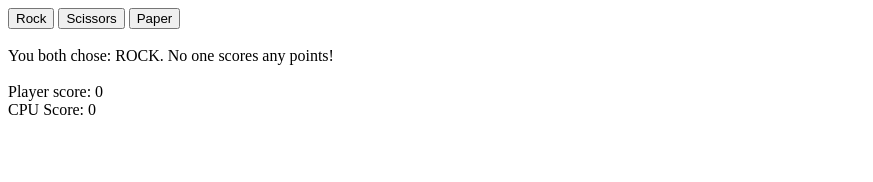
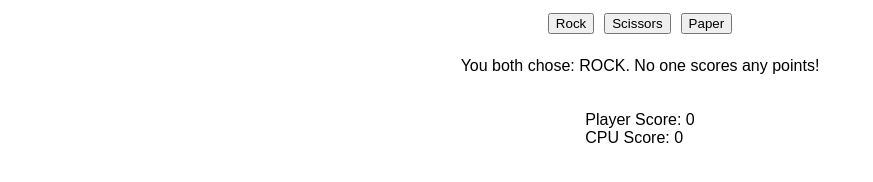
Before and after one commit to Ibrahim-Wasti/rock-papr-scissor, a plain HTML site: page index.html in a window 1280 px wide. Both pictures are taken after a click on the button "Rock". Shown: the whole page, without its empty margins (0-873 px from the left). Drawn offline with Linux system fonts and the light colour scheme.

Commit message:
Add styling elements and change index accordingly

```diff
--- a/index.html
+++ b/index.html
@@ -5,6 +5,7 @@
     <meta http-equiv="X-UA-Compatible" content="IE=edge">
     <meta name="viewport" content="width=device-width, initial-scale=1.0">
     <script src="rps.js" defer></script>
+    <link rel="stylesheet" href="styles.css">
     <title>Rock,Paper,Scissors</title>
 </head>
 <body>
@@ -14,6 +15,11 @@
         <button id="paper">Paper</button>
     </div>
     <div id="result"></div>
+    <div id="scores">
+        <div class="playerScore"></div>
+        <div class="cpuScore"></div>
+    </div>
+
 </body>
 </html>
 
--- a/rps.js
+++ b/rps.js
@@ -14,22 +14,23 @@ function playRound (playerChoice) {
     let playerSelection = playerChoice.toLowerCase();
     let computerSelection = getComputerSelection();
     let result = "";
+    let scores = "";
 
     if (['rock', 'paper', 'scissors'].includes(playerSelection)) {
         console.log('CPU', computerSelection)
         console.log('PC', playerSelection)
     }
         if (playerSelection==computerSelection) {
-            result =  ('<br>You both chose: ' + playerSelection.toUpperCase() + ". No one scores any points!" +
-            "<br><br>Player score: " + playerScore + "<br>CPU Score: " + computerScore);
+            result =  ('<br>You both chose: ' + playerSelection.toUpperCase() + ". No one scores any points!");
+            scores =  ("<br><br>Player Score: " + playerScore + "<br>CPU Score: " + computerScore);
         }
         else if ((playerSelection=='rock' && computerSelection=='scissors') ||
                  (playerSelection=='scissors' && computerSelection=='paper') ||
                  (playerSelection=='paper' && computerSelection=='rock')) {
 
                  ++playerScore;
-                 result =  ('<br>You win! ' + playerSelection.toUpperCase() + ' beats ' + computerSelection.toUpperCase() +
-                            "<br><br>Player score: " + playerScore + "<br>CPU Score: " + computerScore);
+                 result =  ('<br>You win! ' + playerSelection.toUpperCase() + ' beats ' + computerSelection.toUpperCase());
+                 scores = ("<br><br>Player Score: " + playerScore + "<br>CPU Score: " + computerScore);
 
                 if (playerScore == 5) {
                     result += ("<br>You won the game! Reload the page to play again!");
@@ -37,8 +38,8 @@ function playRound (playerChoice) {
         }
         else {
             ++computerScore;
-            result =  ('<br>You lose! ' + playerSelection.toUpperCase() + ' loses to ' + computerSelection.toUpperCase() +
-                        "<br><br>Player score: " + playerScore + "<br>CPU Score: " + computerScore);
+            result =  ('<br>You lose! ' + playerSelection.toUpperCase() + ' loses to ' + computerSelection.toUpperCase())
+            scores = ("<br><br>Player Score: " + playerScore + "<br>CPU Score: " + computerScore);
 
             if (computerScore == 5) {
                 result += ("<br>You lost the game! Reload the page to play again!");
@@ -46,6 +47,7 @@ function playRound (playerChoice) {
         }
 
     document.getElementById('result').innerHTML = result;
+    document.getElementById('scores').innerHTML = scores;
     return
 
 };
--- a/styles.css
+++ b/styles.css
@@ -0,0 +1,33 @@
+body {
+    font-family: sans-serif;
+}
+
+
+
+.playerButton {
+    display: flex;
+    flex-direction: row;
+    align-items: center;
+    justify-content: center;
+    font-size: 30px;
+    padding: 5px;
+    gap: 10px;
+}
+
+#scores {
+    display: flex;
+    flex-direction: row;
+    align-items: center;
+    justify-content: center;
+}
+
+/* #scores.palyerScore {
+
+} */
+
+#result {
+    display: flex;
+    flex-direction: column;
+    align-items: center;
+    justify-content: center;
+}
```
